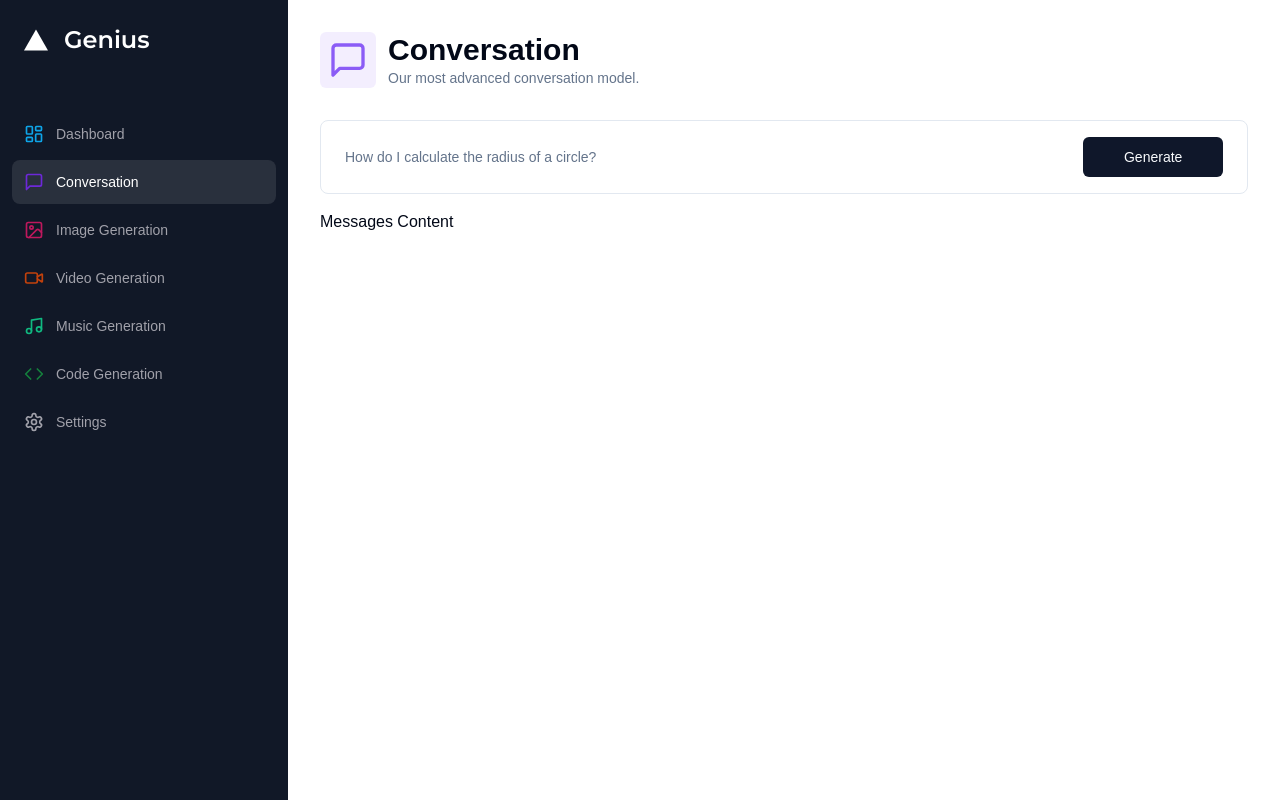
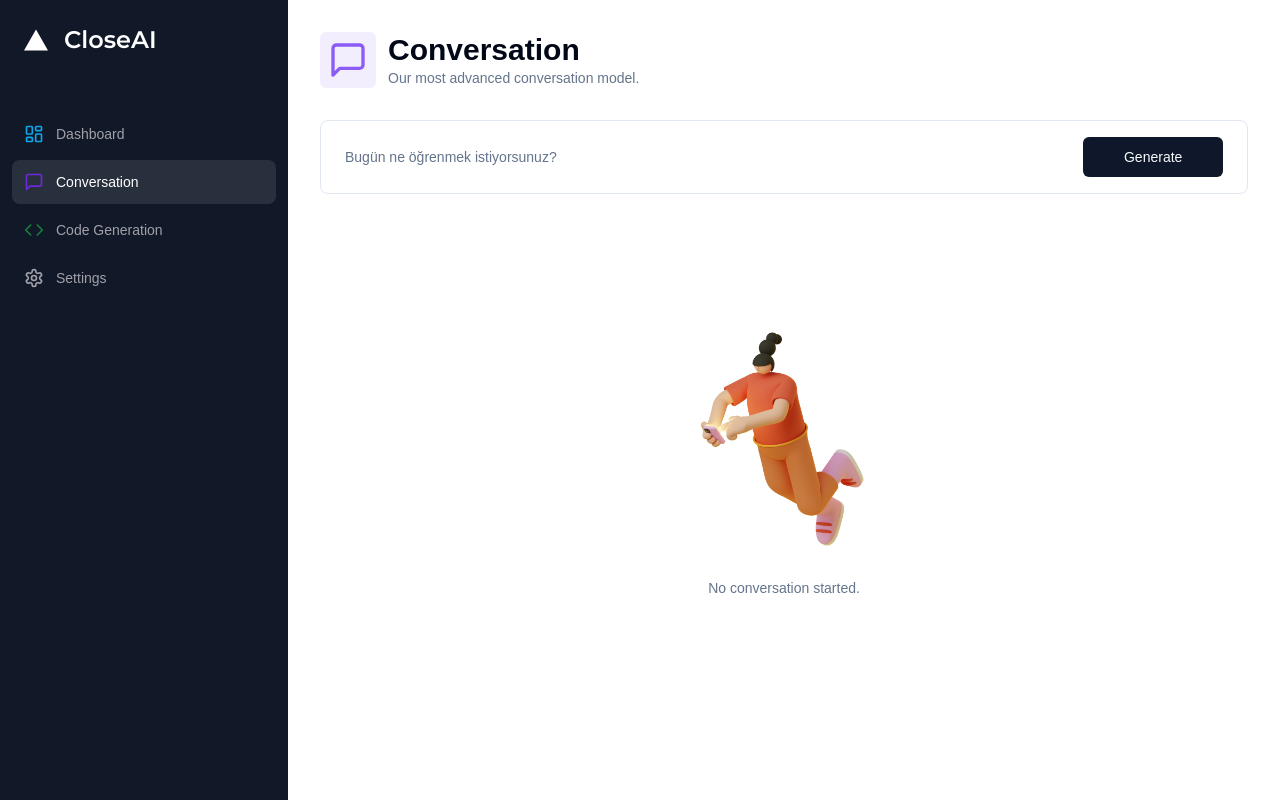
Before and after one commit to haitaa/Saas-AI-Platform, a Next.js app: page /conversation in a window 1280 px wide. Built offline with nearby package versions, Linux system fonts and the light colour scheme.

Commit message:
Conversation page

```diff
--- a/app/(dashboard)/(routes)/conversation/page.tsx
+++ b/app/(dashboard)/(routes)/conversation/page.tsx
@@ -10,6 +10,7 @@
 import { Form, FormControl, FormField, FormItem } from "@/components/ui/form";
 import { Input } from "@/components/ui/input";
 import { Button } from "@/components/ui/button";
+import { Empty } from "@/components/empty";
 
 const ConversationPage = () => {
   const form = useForm<z.infer<typeof formSchema>>({
@@ -49,7 +50,7 @@
                       <Input
                         className="border-0 outline-none focus-visible:ring-0 focus-visible:ring-transparent"
                         disabled={isLoading}
-                        placeholder="How do I calculate the radius of a circle?"
+                        placeholder="Bugün ne öğrenmek istiyorsunuz?"
                         {...field}
                       />
                     </FormControl>
@@ -65,7 +66,9 @@
             </form>
           </Form>
         </div>
-        <div className="space-y-4 mt-4">Messages Content</div>
+        <div className="space-y-4 mt-4">
+          <Empty label="No conversation started." />
+        </div>
       </div>
     </div>
   );
--- /dev/null
+++ b/app/(dashboard)/(routes)/music/constants.ts
@@ -0,0 +1,7 @@
+import * as z from "zod";
+
+export const formSchema = z.object({
+  prompt: z.string().min(10, {
+    message: "Prompt must be at least 10 characters"
+  }),
+})
--- /dev/null
+++ b/components/empty.tsx
@@ -0,0 +1,16 @@
+import Image from "next/image";
+
+interface EmptyProps {
+  label: string;
+}
+
+export const Empty = ({ label }: EmptyProps) => {
+  return (
+    <div className="h-full p-20 flex flex-col items-center justify-center">
+      <div className="relative h-72 w-72">
+        <Image alt="Empty" fill src={"/empty.png"} />
+      </div>
+      <p className="text-muted-foreground text-sm text-center">{label}</p>
+    </div>
+  );
+};
--- a/components/sidebar.tsx
+++ b/components/sidebar.tsx
@@ -34,24 +34,24 @@
     href: "/conversation",
     color: "text-violet-700",
   },
-  {
-    label: "Image Generation",
-    icon: ImageIcon,
-    href: "/image",
-    color: "text-pink-700",
-  },
-  {
-    label: "Video Generation",
-    icon: VideoIcon,
-    href: "/video",
-    color: "text-orange-700",
-  },
-  {
-    label: "Music Generation",
-    icon: Music,
-    href: "/music",
-    color: "text-emerald-500",
-  },
+  // {
+  //   label: "Image Generation",
+  //   icon: ImageIcon,
+  //   href: "/image",
+  //   color: "text-pink-700",
+  // },
+  // {
+  //   label: "Video Generation",
+  //   icon: VideoIcon,
+  //   href: "/video",
+  //   color: "text-orange-700",
+  // },
+  // {
+  //   label: "Music Generation",
+  //   icon: Music,
+  //   href: "/music",
+  //   color: "text-emerald-500",
+  // },
   {
     label: "Code Generation",
     icon: Code,
@@ -76,7 +76,7 @@
             <Image fill alt="logo" src={"/vercel.svg"} />
           </div>
           <h1 className={cn("text-2xl font-bold", montserrat.className)}>
-            Genius
+            CloseAI
           </h1>
         </Link>
         <div className="space-y-1">
```
Also changed, not shown: app/(dashboard)/(routes)/music/page.tsx (added), public/empty.png (added).
